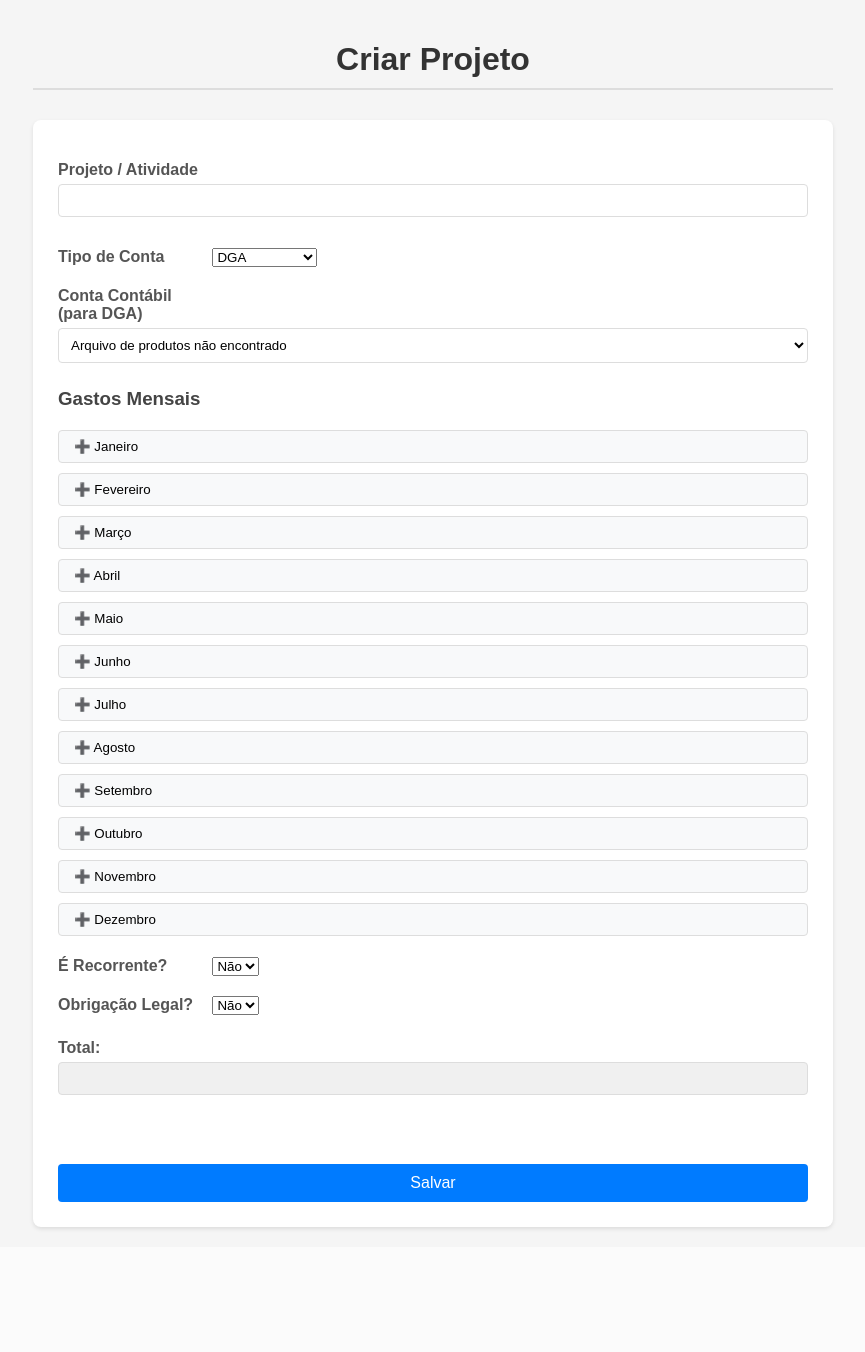
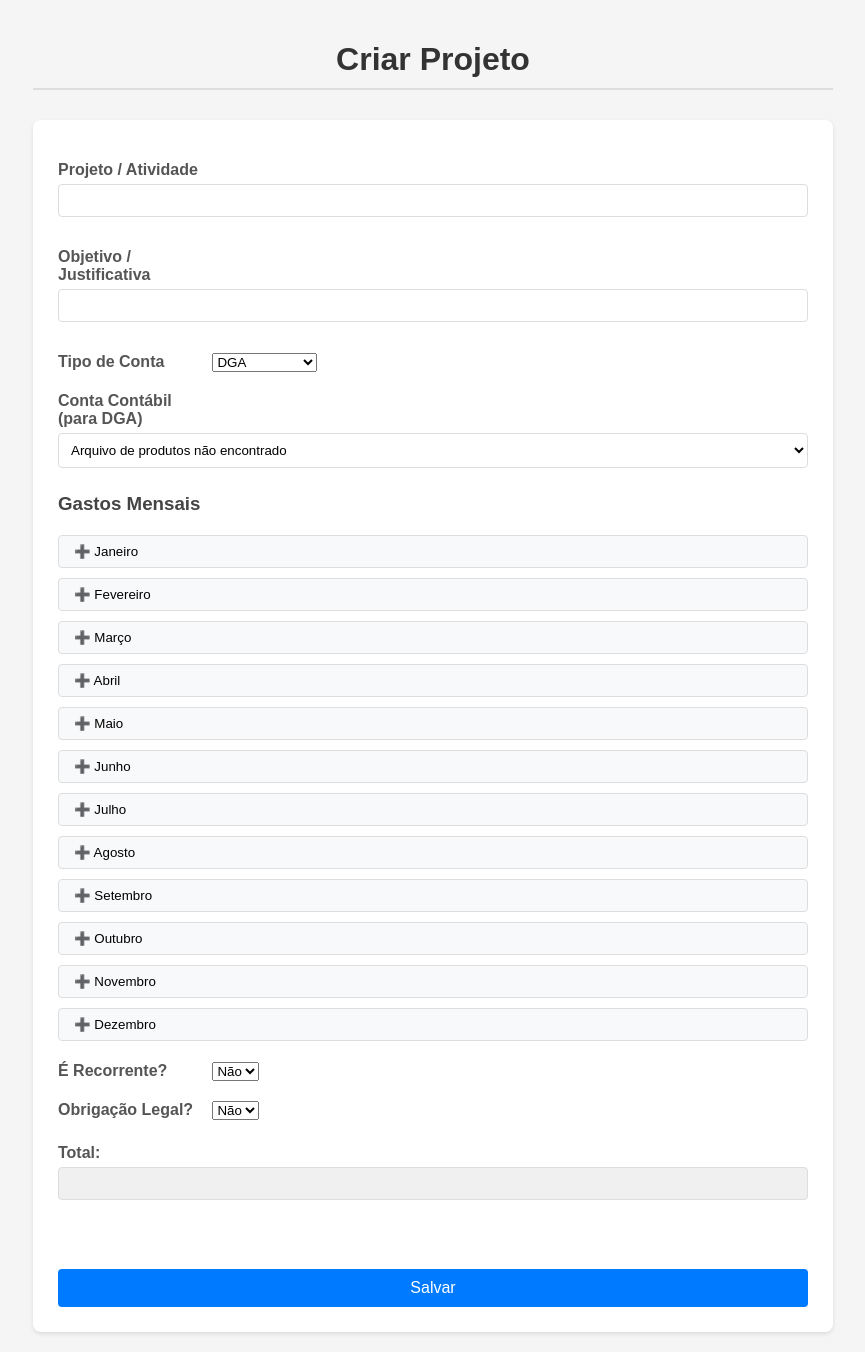
Before and after one commit to DanielMenezes21/projeto_catolica, a Django app: page /novo/ in a window 1280 px wide. Shown: the whole page, without its empty margins (207-1072 px from the left). Before the commit the page ends 1230 px from the top, so only its background shows below. Run offline with Django 5.2, Linux system fonts and the light colour scheme.

Commit message:
campo justificativa

```diff
--- a/main/forms.py
+++ b/main/forms.py
@@ -18,6 +18,16 @@ MESES = [
     ('outubro', 'Outubro'),
     ('novembro', 'Novembro'),
     ('dezembro', 'Dezembro'),
+]
+
+CAMPOS_EXCLUIR_MESES = [
+    'nome_projeto',
+    'tipo_conta',
+    'codigo_produto',
+    'valor_total',
+    'e_recorrente',
+    'obrigacao_legal',
+    'justificativa'
 ]
 
 def get_product_choices():
@@ -51,6 +61,8 @@ def get_product_choices():
 
 class ProjetoForm(forms.ModelForm):
     nome_projeto = forms.CharField(label='Nome do Projeto', max_length=255)
+
+    justificativa = forms.CharField(label='Objetivo / justificativa' , max_length=255)
 
     tipo_conta = forms.ChoiceField(
         label='Tipo de Conta',
@@ -102,7 +114,7 @@ class ProjetoForm(forms.ModelForm):
 
     class Meta:
         model = Projeto
-        fields = ['nome_projeto', 'tipo_conta', 'codigo_produto', 'valor_total', 'e_recorrente', 'obrigacao_legal']
+        fields = ['nome_projeto', 'justificativa', 'tipo_conta', 'codigo_produto', 'valor_total', 'e_recorrente', 'obrigacao_legal']
 
     def save(self, commit=True):
 
--- a/main/models.py
+++ b/main/models.py
@@ -4,6 +4,9 @@
 
 class Projeto(models.Model):
     nome_projeto = models.CharField(max_length=255)
+
+    justificativa = models.CharField(max_length=255, default='nenhuma')
+
     tipo_conta = models.CharField(
         'Tipo de conta',
         max_length=20,
--- a/main/templates/page/projetos_form.html
+++ b/main/templates/page/projetos_form.html
@@ -29,6 +29,11 @@
     </p>
 
     <p>
+      <label for="id_justificativa">Objetivo / Justificativa</label>
+      {{ form.justificativa }}
+    </p>
+
+    <p>
       <label for="id_nome_projeto">Tipo de Conta</label>
       {{ form.tipo_conta }}
     </p>
@@ -40,7 +45,7 @@
     <h3>Gastos Mensais</h3>
 
     {% for field in form %}
-      {%  if field.name != 'nome_projeto' and field.name != 'tipo_conta' and field.name != 'codigo_produto' and field.name != 'valor_total' and field.name != 'e_recorrente' and field.name != 'obrigacao_legal' %}
+      {% if field.name not in campos_excluir %}
         <div>
           <button type="button" class="mes-toggle" data-mes="{{ field.name }}">➕ {{ field.label }}</button>
           <div class="mes-campo" id="campo-{{ field.name }}">
--- a/main/templates/page/projetos_lista.html
+++ b/main/templates/page/projetos_lista.html
@@ -10,6 +10,7 @@
   <table>
     <tr>
       <th>Nome do Projeto</th>
+      <th>Objetivo / justificativa</th>
       <th>Tipo de Conta</th>
       <th>Código do Produto</th>
       <th>Valores Mensais</th>
@@ -20,6 +21,7 @@
     {% for p in projetos %}
     <tr>
       <td>{{ p.nome_projeto }}</td>
+      <td>{{ p.justificativa }}</td>
       <td>{{ p.tipo_conta }}</td>
       <td>{{ p.codigo_produto }}</td>
       <td>
--- a/main/views.py
+++ b/main/views.py
@@ -1,6 +1,6 @@
 from django.shortcuts import render, redirect
 from django.http import HttpResponse
-from .forms import ProjetoForm
+from .forms import ProjetoForm, CAMPOS_EXCLUIR_MESES
 from .models import Projeto
 from .excel_file.excel_constructor import create_projetos_excel_response
 import pandas as pd
@@ -13,7 +13,11 @@ def criar_projeto(request):
             return redirect('listar_projetos')
     else:
         form = ProjetoForm()
-    return render(request, 'page/projetos_form.html', {'form': form})
+
+    return render(request, 'page/projetos_form.html', {
+        'form': form,
+        'campos_excluir': CAMPOS_EXCLUIR_MESES
+    })
 
 
 def listar_projetos(request):
```
Also changed, not shown: main/migrations/0003_projeto_justificativa.py (added).
